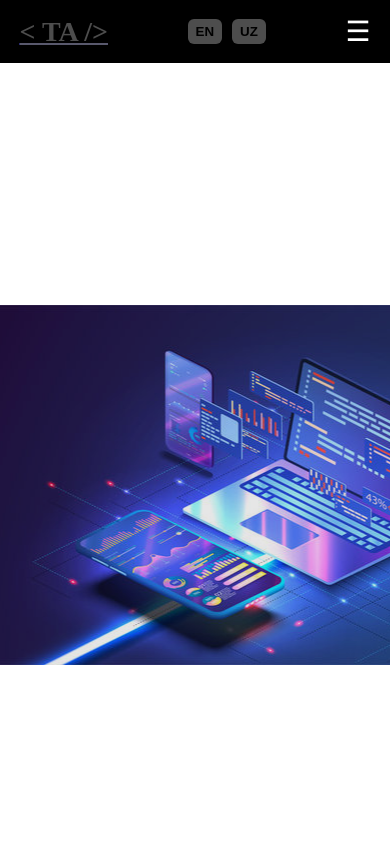
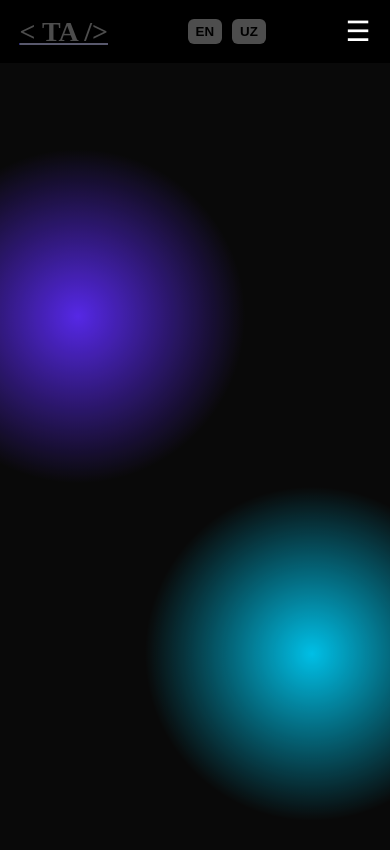
Before and after one commit to TemurbekCode/portfolio, a React (Vite) app: page /projects in a window 390 px wide. Shown: the top 850 px of the page. Built offline with nearby package versions, Linux system fonts and the light colour scheme.

Commit message:
update 25 March

```diff
--- a/src/components/header/Header.css
+++ b/src/components/header/Header.css
@@ -220,13 +220,13 @@
     .headerContent {
         flex-direction: column;
         text-align: center;
-        margin: -50px 0;
+        margin: -10px 0;
         height: 130vh;
     }
 
     .leftHead {
         width: 100%;
-         margin: 40px 10px;
+        margin: 40px 10px;
         display: flex;
         flex-direction: column;
         align-items: center;
--- a/src/components/projects/Project.css
+++ b/src/components/projects/Project.css
@@ -10,7 +10,10 @@
     position: relative;
     overflow: hidden;
     background-color: black;
-    object-fit: cover;
     filter: brightness(90%);
-    background: url(/project.jpg) no-repeat center center;
+    /*background: url(/projectes.avif) no-repeat center center;
+    background-size: cover;*/
+    background: radial-gradient(circle at 20% 30%, #5f2cff, transparent 25%),
+        radial-gradient(circle at 80% 70%, #00d4ff, transparent 25%),
+        #0a0a0a;
 }
```
Also changed, not shown: public/projectes.avif (added), 1 other file (tests, documents, lock files or other folders).
